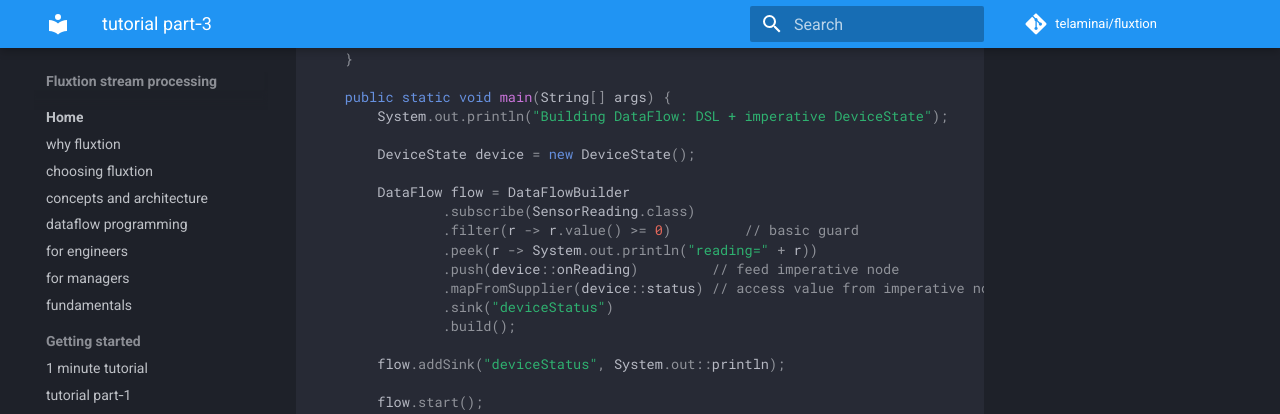
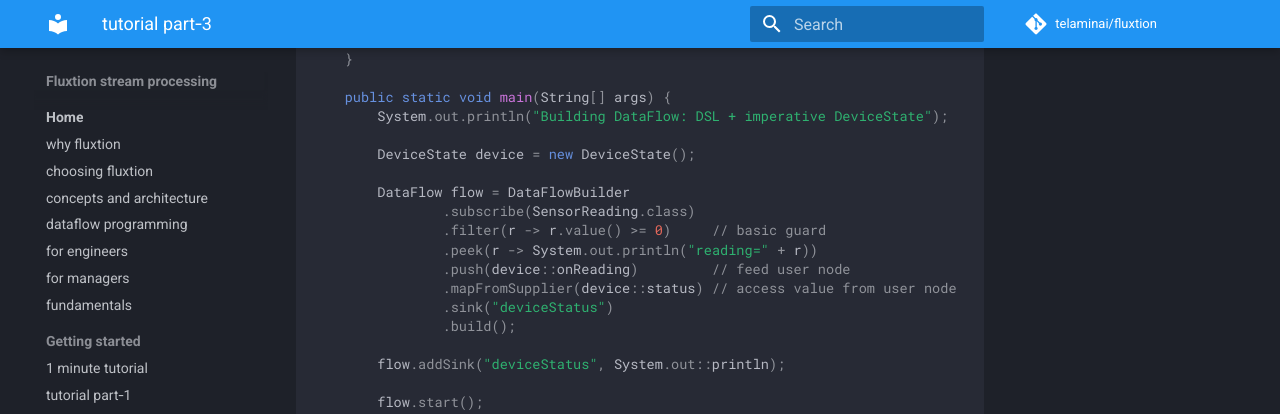
Before and after one commit to telaminai/fluxtion, an MkDocs documentation site: the page built from docs/getting-started/tutorial-part-3.md, in a window 1280 px wide and 900 px high, scrolled down 1767 px. Shown: the top 414 px of the window. Built offline with MkDocs 1.6.1 and Material for MkDocs 9.7.7, drawn with Linux system fonts in a browser that asks for light colours; comment, search, counter and statistics services are not loaded.

Commit message:
Update tutorial: refine code comments in Part-3 for clarity and consistency.

```diff
--- a/docs/getting-started/tutorial-part-3.md
+++ b/docs/getting-started/tutorial-part-3.md
@@ -89,10 +89,10 @@ public class TutorialPart3 {
 
         DataFlow flow = DataFlowBuilder
                 .subscribe(SensorReading.class)
-                .filter(r -> r.value() >= 0)         // basic guard
+                .filter(r -> r.value() >= 0)     // basic guard
                 .peek(r -> System.out.println("reading=" + r))
-                .push(device::onReading)         // feed imperative node
-                .mapFromSupplier(device::status) // access value from imperative node
+                .push(device::onReading)         // feed user node
+                .mapFromSupplier(device::status) // access value from user node
                 .sink("deviceStatus")
                 .build();
 
```
